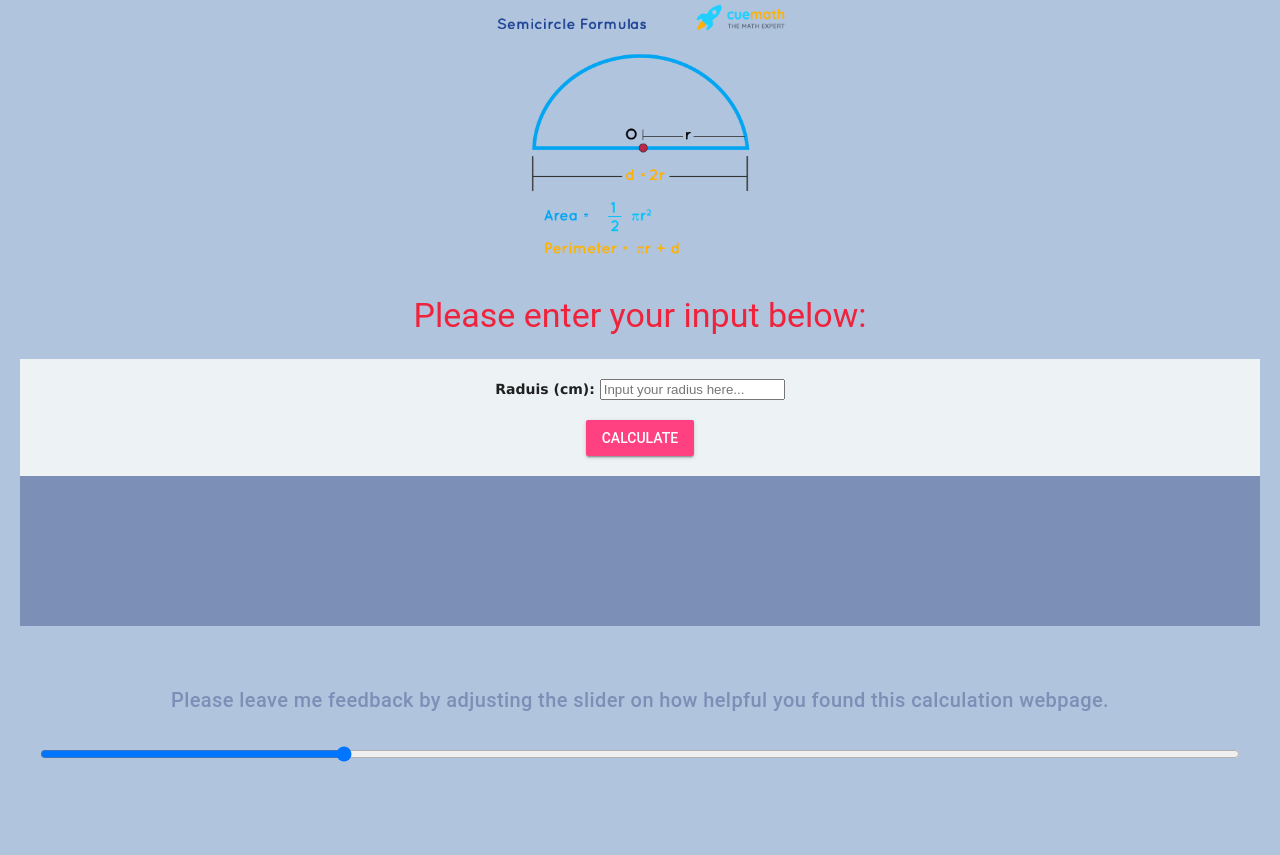
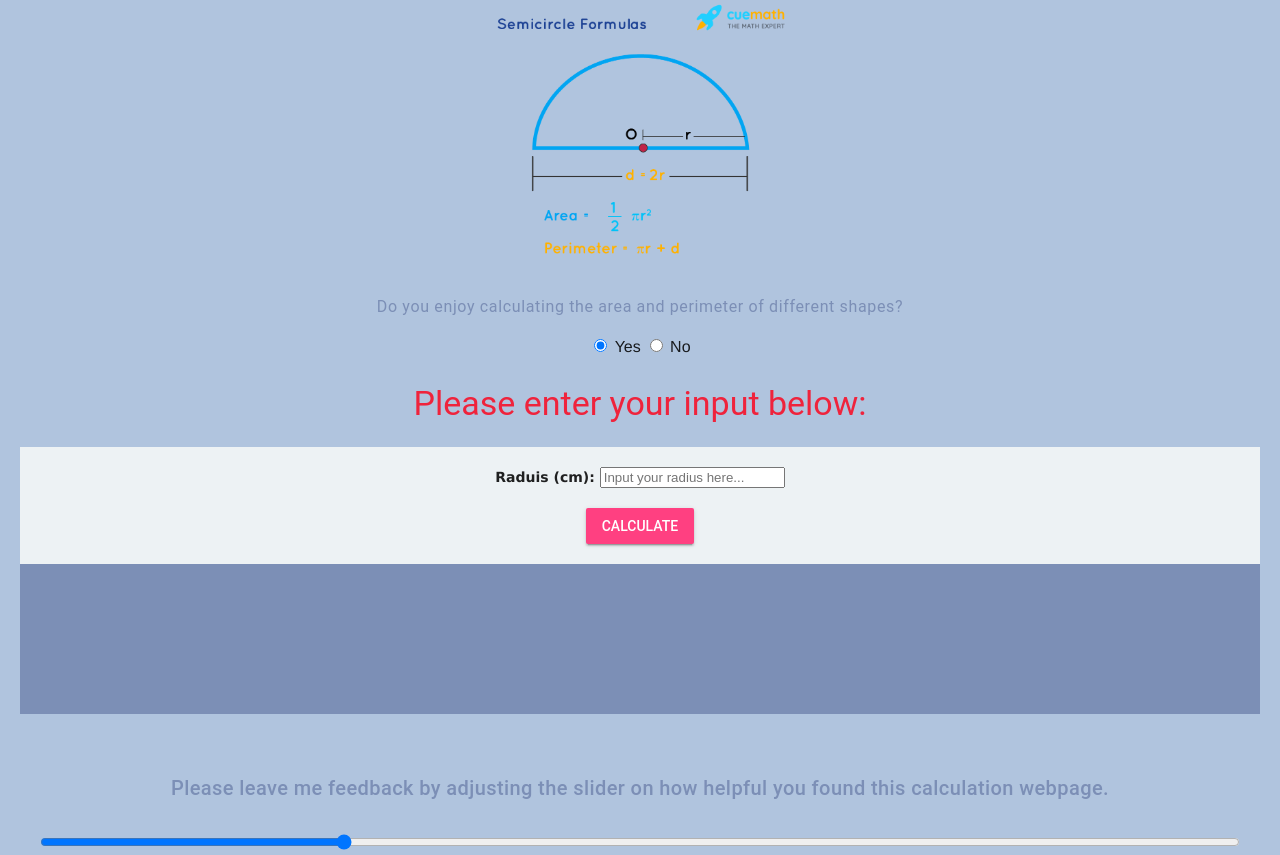
Before and after one commit to ICS20-Programming-LilyC/Assign-03-PHP-area-perimeter-semicircle, a PHP site: page / in a window 1280 px wide. Shown: the part 284-1139 px from the top of the page. Before the commit the page ends 1046 px from the top, so only its background shows below. Run offline with PHP 8.4, Linux system fonts and the light colour scheme.

Commit message:
Added radio button

```diff
--- a/css/style.css
+++ b/css/style.css
@@ -15,6 +15,10 @@ h1 {
   padding: 40px;
   text-align: center;
   font-family: Verdana, Geneva, Tahoma, sans-serif;
+}
+
+h6 {
+  color: #7c8fb6;
 }
 
 h3 {
--- a/index.php
+++ b/index.php
@@ -29,13 +29,31 @@
   </head>
   <body>
 
-    <!--Text-->
+    <!--Webpage header-->
     <h1>Calculating the Area and Perimeter of a Semicircle in PHP</h1>
+    <!--Webpage text-->
     <p>Welcome! This webpage calculates the area and perimeter of a semicircle. If you're unsure on how to calculate the area or perimeter of a semicircle, then you can just enter your values below and my webpage will calculate it for you! In the image below you can also see the formula for this calculation.</p>
 
     <!--Image-->
     <center>
       <img src="./images/formulaOfAreaAndPreimeterSemicircle.png" width="300" length="300" alt="Formula for the area and perimeter of semicircle">
+    </center>
+
+    <!--Question for user-->
+    <center>
+      <h6>Do you enjoy calculating the area and perimeter of different shapes?</h6>
+
+    <!--MDl radio button (on)-->
+    <label class="mdl-radio mdl-js-radio mdl-js-ripple-effect" for="option-1">
+      <input type="radio" id="option-1" class="mdl-radio__button" name="options" value="1" checked>
+      <span class="mdl-radio__label">Yes</span>
+    </label>
+
+    <!--MDL radio button (off)-->
+    <label class="mdl-radio mdl-js-radio mdl-js-ripple-effect" for="option-2">
+      <input type="radio" id="option-2" class="mdl-radio__button" name="options" value="2">
+      <span class="mdl-radio__label">No</span>
+    </label>
     </center>
 
     <!--Form for user input-->
```
